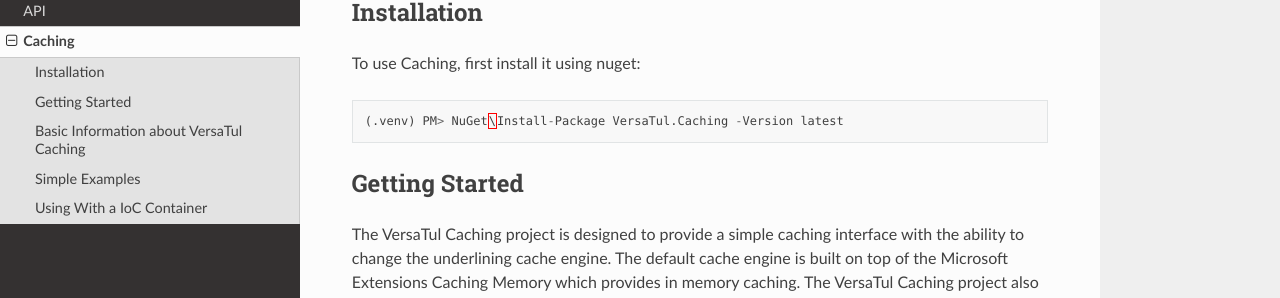
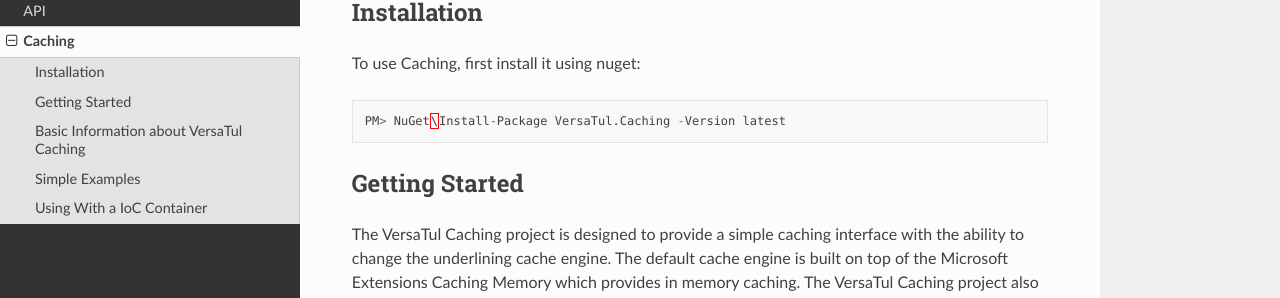
Before and after one commit to BjornWilliams/DocsVersaTul, a Sphinx documentation site: the page built from docs/source/caching.rst, in a window 1280 px wide and 900 px high. Shown: the part 164-462 px from the top of the window. Built offline with Sphinx 7.4.7 and the Read the Docs theme 2.0.0, drawn with Linux system fonts in a browser that asks for light colours.

Commit message:
Testing cod blocks

```diff
--- a/docs/source/caching.rst
+++ b/docs/source/caching.rst
@@ -10,7 +10,7 @@
 
 .. code-block:: c#
 
-   (.venv) PM> NuGet\Install-Package VersaTul.Caching -Version latest
+   PM> NuGet\Install-Package VersaTul.Caching -Version latest
 
 Getting Started
 ----------------
@@ -30,7 +30,7 @@
 Simple Examples
 ----------------
 
-.. code-block:: c#
+.. code-block:: python
 
 class Program
 {
```
